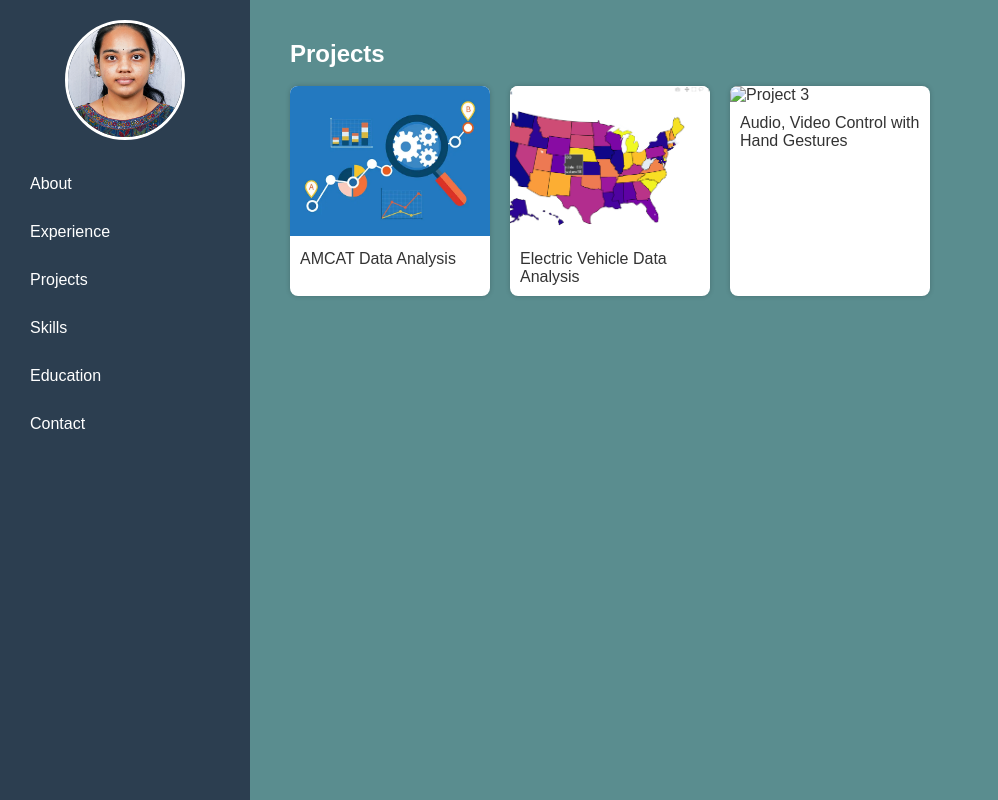
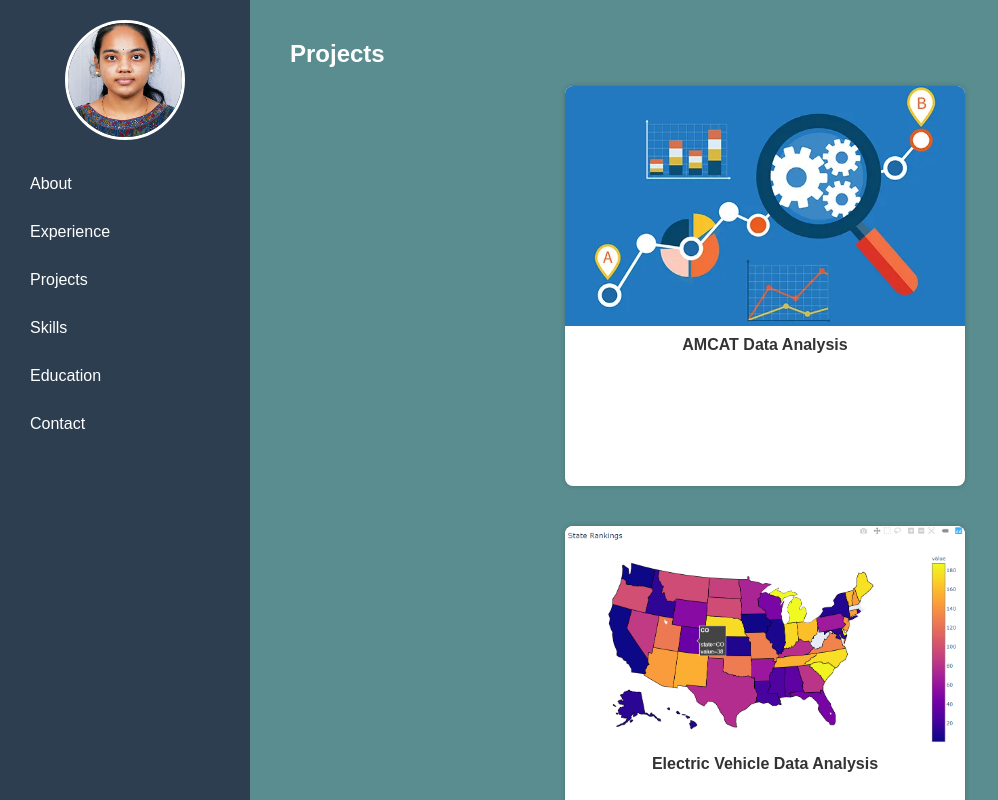
Before and after one commit to nehakarnati/portfolio, a plain HTML site: page index.html in a window 1280 px wide. Both pictures are taken after a click on the button "Projects". Shown: the whole page, without its empty margins (0-998 px from the left). Drawn offline with Linux system fonts and the light colour scheme.

Commit message:
Update style.css

```diff
--- a/style.css
+++ b/style.css
@@ -105,14 +105,16 @@
     background-color: #f4f4f4;
     color: #333;
   }
+
   .project.active .description {
     display: block;
   }
+
   .github-icon {
-    width: 12px;
-    height: 12px;
-    vertical-align: middle;
-    margin-top: 5px;
+    width: 20px;
+    height: 20px;
+    object-fit: contain;
+    display: inline-block;
   }
   .highlight {
     background-color: #00796b;
@@ -129,3 +131,74 @@
       transform: translateY(0);
     }
   }
+/* Make the entire content scrollable */
+.content {
+  flex: 1;
+  padding: 40px;
+  background-color: #5a8d8f;
+  color: white;
+  position: relative;
+  overflow-y: auto;   /* enable vertical scroll */
+  height: 100vh;      /* full height for scroll */
+}
+
+/* Stack projects vertically */
+.projects {
+  display: flex;
+  flex-direction: column;
+  gap: 40px;
+}
+
+/* Each project in a square box */
+.project {
+  background: white;
+  color: #333;
+  border-radius: 8px;
+  overflow: hidden;
+  box-shadow: 0 0 5px rgba(0, 0, 0, 0.2);
+  cursor: pointer;
+  transition: all 0.3s ease;
+  width: 100%;
+  max-width: 400px;    /* optional: limit max width */
+  aspect-ratio: 1 / 1; /* square shape */
+  margin: 0 auto;      /* center horizontally */
+  display: flex;
+  flex-direction: column;
+  justify-content: flex-start;
+}
+
+/* Image should fill top of square */
+.project img {
+  width: 100%;
+  height: auto;
+  max-height: 60%; /* Adjust to keep room for text */
+  object-fit: cover;
+  flex-shrink: 0;
+}
+
+/* Title text */
+.project > p {
+  padding: 10px;
+  font-weight: bold;
+  text-align: center;
+}
+
+/* Description hidden by default */
+.description {
+  display: none;
+  padding: 10px;
+  background-color: #f4f4f4;
+  color: #333;
+  overflow-y: auto;
+  flex-grow: 1;
+}
+
+/* Show description when active */
+.project.active .description {
+  display: block;
+}
+
+/* Hide GitHub icon inside the description */
+.project .github-icon {
+  display: none;
+}
```
